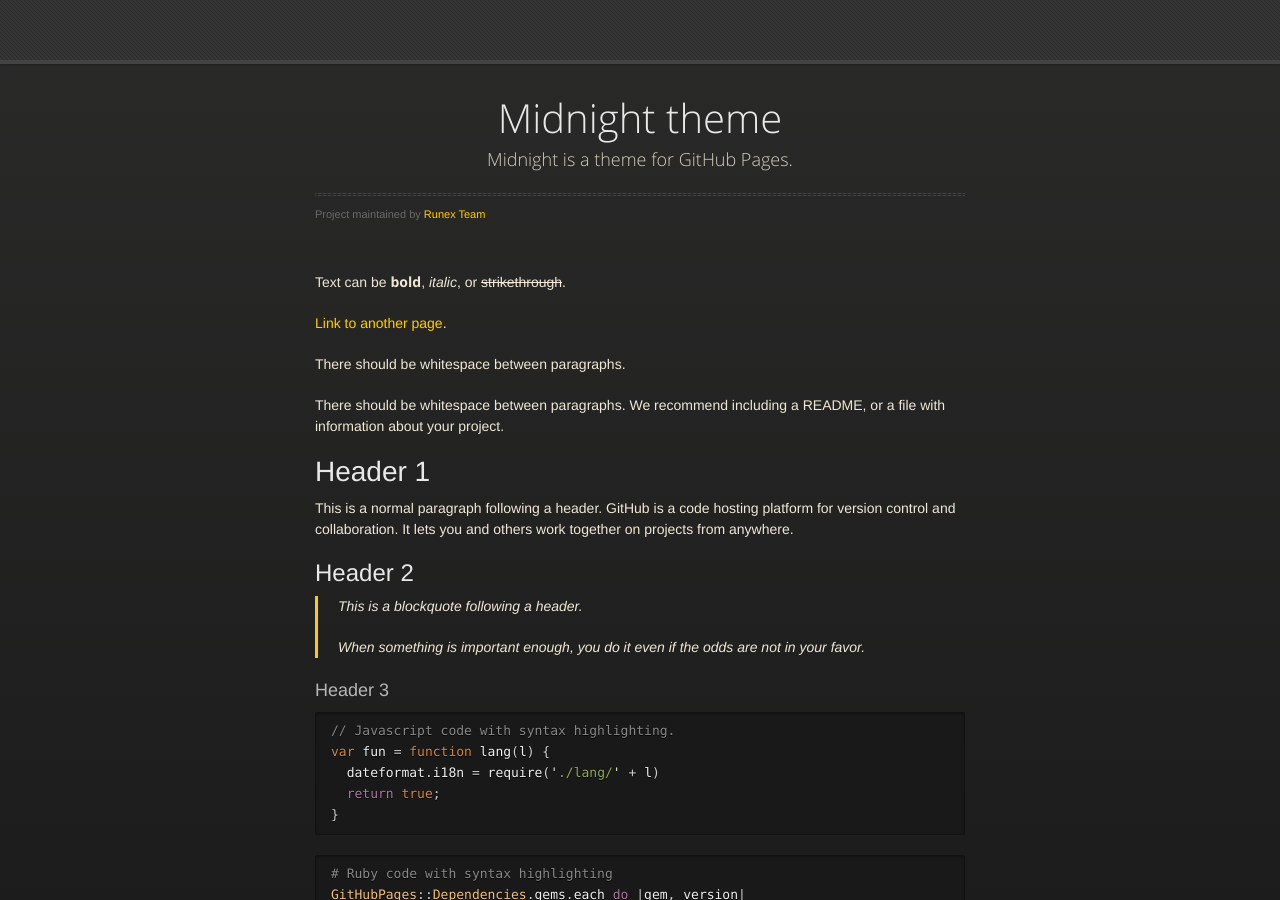
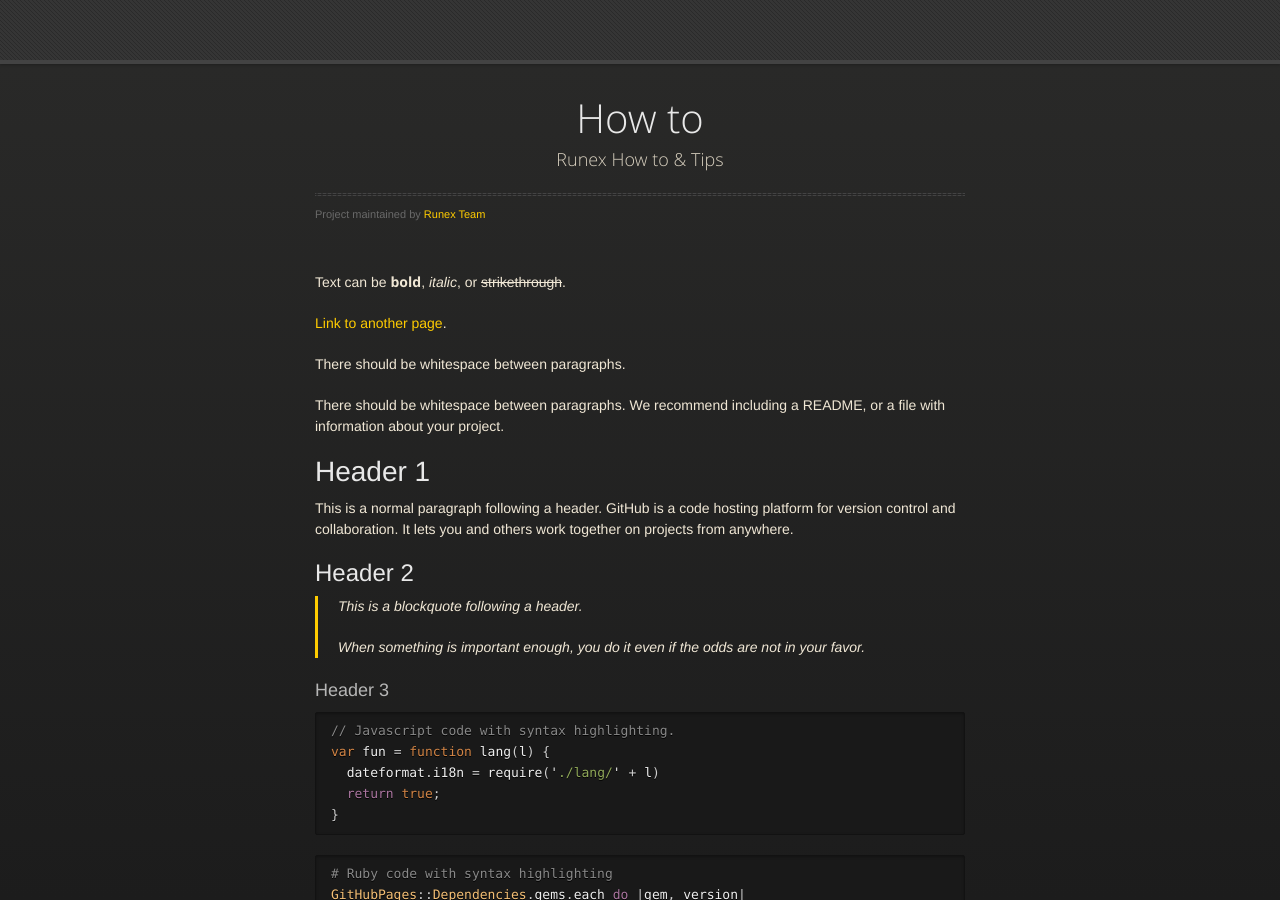
Before and after one commit to frogconn/frogconn.github.io, a Jekyll site: the page built from index.md, in a window 1280 px wide and 900 px high. Built offline with Jekyll 4.4.1, drawn with Linux system fonts in a browser that asks for light colours.

Commit message:
Set title

```diff
--- a/_config.yml
+++ b/_config.yml
@@ -1,5 +1,5 @@
-title: Midnight theme
-description: Midnight is a theme for GitHub Pages.
-show_downloads: true
+title: How to
+description: Runex How to & Tips
+show_downloads: false
 google_analytics:
 theme: jekyll-theme-midnight
```
